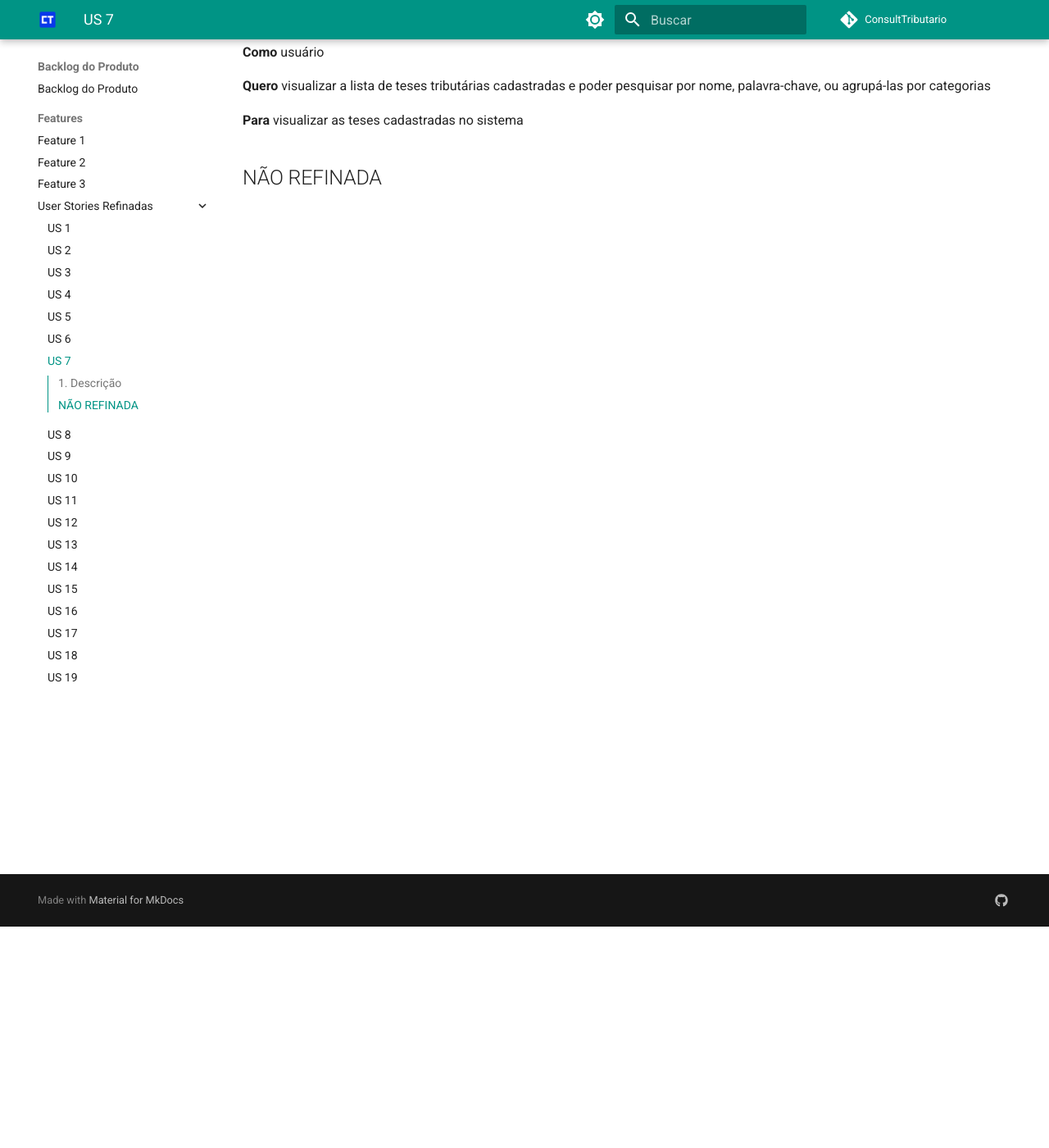
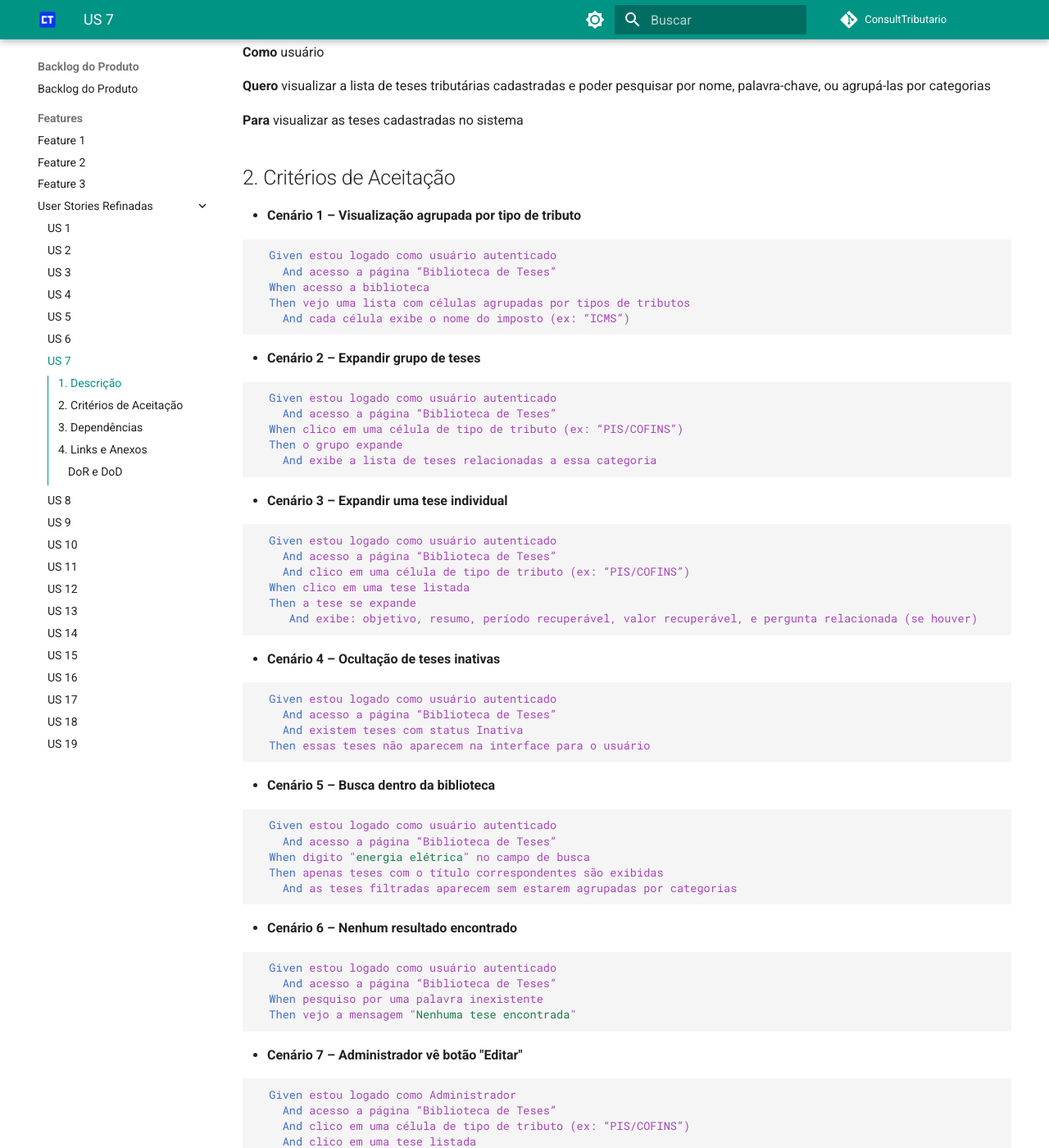
Before and after one commit to mdsreq-fga-unb/2025.1-T02-ConsultTributario, an MkDocs documentation site: the page built from docs/features/gerenciar-teses-tributarias/us-07.md, in a window 1280 px wide and 1400 px high, scrolled down 270 px. Shown: the whole window at 82% size. Built offline with MkDocs 1.6.1 and Material for MkDocs 9.7.7, drawn with Linux system fonts in a browser that asks for light colours; comment, search, counter and statistics services are not loaded; some of the changed text lies outside the part shown.

Commit message:
doc: refina US-07

````diff
--- a/docs/features/gerenciar-teses-tributarias/us-07.md
+++ b/docs/features/gerenciar-teses-tributarias/us-07.md
@@ -10,4 +10,99 @@
 
 **Para** visualizar as teses cadastradas no sistema
 
-## NÃO REFINADA
+## 2. Critérios de Aceitação
+
+- **Cenário 1 – Visualização agrupada por tipo de tributo**
+
+```gherkin
+  Given estou logado como usuário autenticado
+    And acesso a página “Biblioteca de Teses”
+  When acesso a biblioteca
+  Then vejo uma lista com células agrupadas por tipos de tributos
+    And cada célula exibe o nome do imposto (ex: “ICMS”)
+```
+
+- **Cenário 2 – Expandir grupo de teses**
+
+```gherkin
+  Given estou logado como usuário autenticado
+    And acesso a página “Biblioteca de Teses”
+  When clico em uma célula de tipo de tributo (ex: “PIS/COFINS”)
+  Then o grupo expande
+    And exibe a lista de teses relacionadas a essa categoria
+```
+
+- **Cenário 3 – Expandir uma tese individual**
+
+```gherkin
+  Given estou logado como usuário autenticado
+    And acesso a página “Biblioteca de Teses”
+    And clico em uma célula de tipo de tributo (ex: “PIS/COFINS”)
+  When clico em uma tese listada
+  Then a tese se expande
+     And exibe: objetivo, resumo, período recuperável, valor recuperável, e pergunta relacionada (se houver)
+```
+
+- **Cenário 4 – Ocultação de teses inativas**
+
+```gherkin
+  Given estou logado como usuário autenticado
+    And acesso a página “Biblioteca de Teses”
+    And existem teses com status Inativa
+  Then essas teses não aparecem na interface para o usuário
+```
+
+- **Cenário 5 – Busca dentro da biblioteca**
+
+```gherkin
+  Given estou logado como usuário autenticado
+    And acesso a página “Biblioteca de Teses”
+  When digito "energia elétrica" no campo de busca
+  Then apenas teses com o título correspondentes são exibidas
+    And as teses filtradas aparecem sem estarem agrupadas por categorias
+```
+
+- **Cenário 6 – Nenhum resultado encontrado**
+
+```gherkin
+  Given estou logado como usuário autenticado
+    And acesso a página “Biblioteca de Teses”
+  When pesquiso por uma palavra inexistente
+  Then vejo a mensagem "Nenhuma tese encontrada"
+```
+
+- **Cenário 7 – Administrador vê botão "Editar"**
+
+```gherkin
+  Given estou logado como Administrador
+    And acesso a página “Biblioteca de Teses”
+    And clico em uma célula de tipo de tributo (ex: “PIS/COFINS”)
+    And clico em uma tese listada
+    And a tese se expande
+  When clico no botão "Editar" abaixo das suas informações
+  Then sou redirecionado para a página de edição desta tese [(US-04)](us-04.md)
+```
+
+- **Cenário 8 – Administrador vê botão "Cadastrar Tese"**
+
+```gherkin
+  Given estou logado como Administrador
+    And acesso a página “Biblioteca de Teses”
+  When clico no botão "Cadastrar Tese"
+  Then sou redirecionado para a página de criação de teses [(US-03)](us-03.md)
+```
+
+## 3. Dependências
+
+- Nenhuma
+
+## 4. Links e Anexos
+
+- Documento da Feature: [Link](gerenciar-teses-tributarias.md)
+- Protótipo: [Link]()
+
+---
+
+### DoR e DoD
+
+**[Link](../../visao-produto/dor-dod.md)**
````
